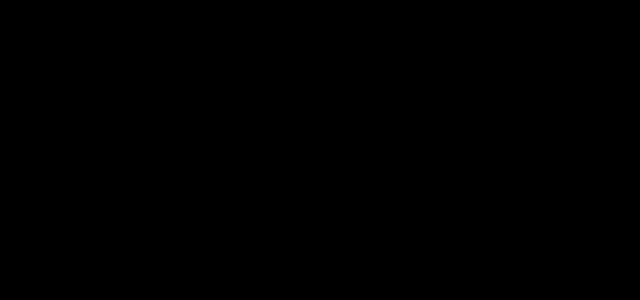
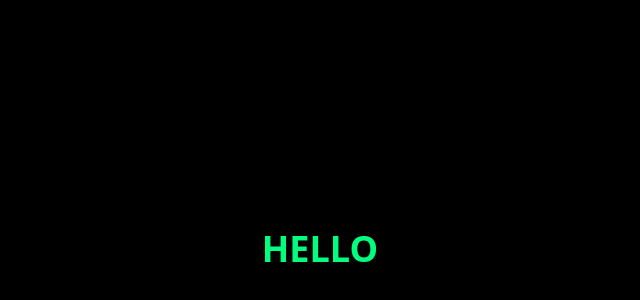
Before and after one commit to iven761001/ai-help, a Next.js app: page / in a window 1280 px wide. Shown: the part 152-452 px from the top of the page, without its empty margins (320-960 px from the left). Built offline with nearby package versions, Linux system fonts and the light colour scheme.

Commit message:
Update page.js

```diff
--- a/app/page.js
+++ b/app/page.js
@@ -1,8 +1,21 @@
 "use client";
 
-export default function HomePage() {
+export default function Page() {
   return (
-    <div className="text-white p-6">
+    <div
+      style={{
+        position: "fixed",
+        inset: 0,
+        background: "#000",
+        color: "#00ff7f",
+        display: "flex",
+        alignItems: "center",
+        justifyContent: "center",
+        fontSize: 36,
+        fontWeight: 800,
+        zIndex: 2147483647
+      }}
+    >
       HELLO
     </div>
   );
```
